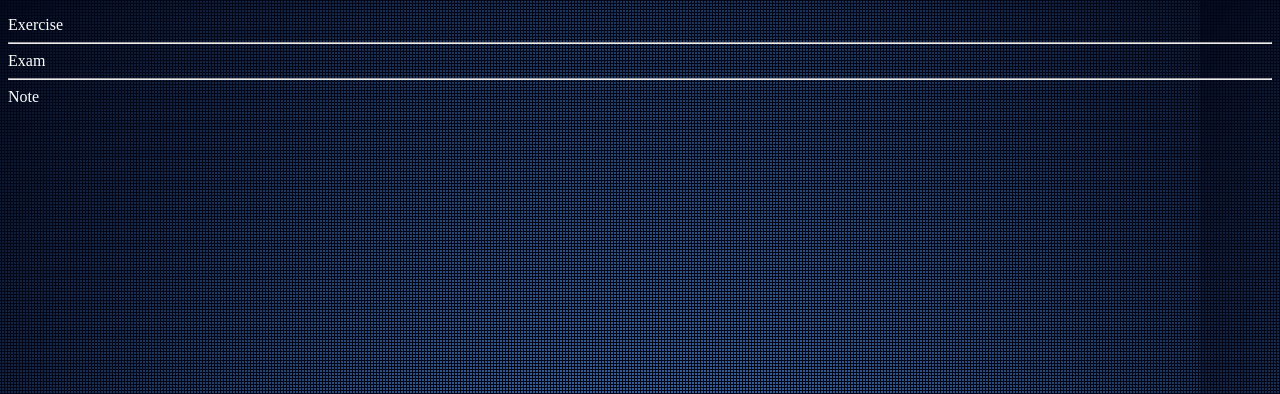
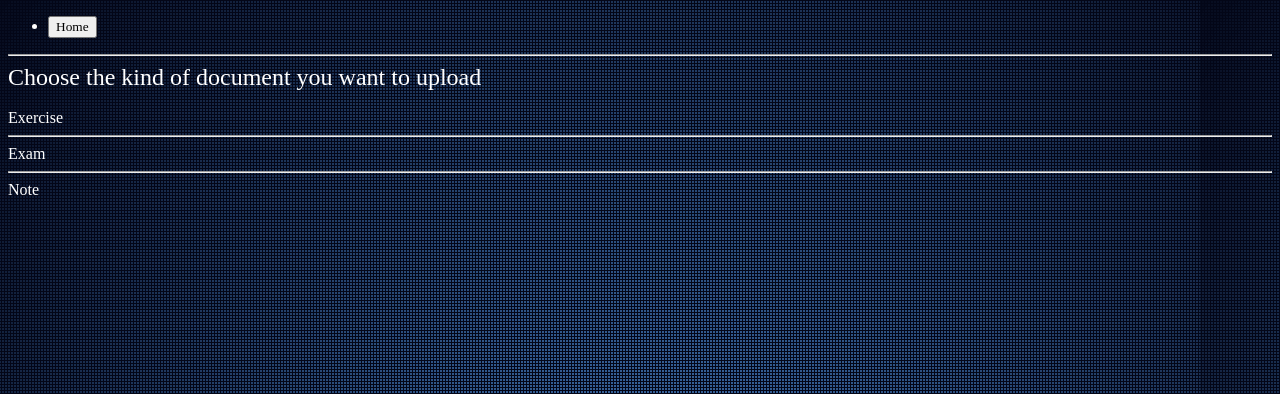
Before and after one commit to polgodia/NoteHub, a Django app: page /notehub/addDocument/ in a window 1280 px wide. Shown: the part 38-432 px from the top of the page. Run offline with Django 3.2, Linux system fonts and the light colour scheme; the first user in the database is signed in.

Commit message:
Some improvements

```diff
--- a/notehub/urls.py
+++ b/notehub/urls.py
@@ -1,7 +1,7 @@
 from django.conf.urls import url
 
 from notehub.views import documents_list, document_detail, add_document_view, user_panel_view, add_exam_view, \
-    add_exercise_view, add_note_view, exam_list, exercise_list, note_list
+    add_exercise_view, add_note_view, exam_list, exercise_list, note_list, valorate_view
 
 app_name = 'notehub'
 
@@ -15,5 +15,6 @@ urlpatterns = [
     url(r'^addExam/', add_exam_view, name='addExam'),
     url(r'^addExercise/', add_exercise_view, name='addExercise'),
     url(r'^addNote/', add_note_view, name='addNote'),
-    url(r'^(?P<id>[\w-]+)/$', document_detail, name='detail') #always last
+    url(r'^(?P<id>[\w-]+)/$', document_detail, name='detail'), #always last
+    url(r'^(?P<id>[\w-]+)/valorate/$', valorate_view, name='valorate'),
 ]
--- a/notehub/views.py
+++ b/notehub/views.py
@@ -131,3 +131,8 @@ def add_note_view(request):
     else:
         form = AddNoteForm()
     return render(request, 'notehub/add_Note.html', context={'form': form})
+
+def valorate_view(request):
+    document = Document.objects.get(id=id)
+    template_name = 'notehub/valorate.html'
+    return render(request, template_name, {'document': document})
--- a/templates/notehub/add_Exam.html
+++ b/templates/notehub/add_Exam.html
@@ -9,10 +9,11 @@
             </form>
         </li>
     </ul>
+    <hr />
     <h1>Add Exam</h1>
     <form class="site-form"  method="post">
         {% csrf_token %}
         {{form.as_p}}
-        <input type="submit" value="addExam">
+        <input type="submit" value="Upload">
     </form>
 {% endblock %}
--- a/templates/notehub/add_Exercice.html
+++ b/templates/notehub/add_Exercice.html
@@ -9,10 +9,11 @@
             </form>
         </li>
      </ul>
+    <hr />
     <h1>Sign up</h1>
     <form class="site-form"  method="post">
         {% csrf_token %}
         {{form.as_p}}
-        <input type="submit" value="addExercice">
+        <input type="submit" value="Upload">
     </form>
 {% endblock %}
--- a/templates/notehub/add_Note.html
+++ b/templates/notehub/add_Note.html
@@ -9,10 +9,11 @@
             </form>
         </li>
     </ul>
+    <hr />
     <h1>Add Note</h1>
     <form class="site-form"  method="post">
         {% csrf_token %}
         {{form.as_p}}
-        <input type="submit" value="addNote">
+        <input type="submit" value="Upload">
     </form>
 {% endblock %}
--- a/templates/notehub/add_document.html
+++ b/templates/notehub/add_document.html
@@ -3,11 +3,20 @@
 <!DOCTYPE html>
 <html lang="en">
 <head>
+    <ul>
+        <li>
+            <form class="panel-link" action="{% url 'notehub:user_panel' %}" method="post">
+                {% csrf_token %}
+                <button type="submit">Home</button>
+            </form>
+        </li>
+    </ul>
     <meta charset="UTF-8">
-    <title>Escolleix quin tipus de document vols penjar</title>
-
 </head>
 <body>
+    <hr />
+    <h2>Choose the kind of document you want to upload</h2>
+    <br>
     <a href="/notehub/addExercise">Exercise</a>
     <hr />
     <a href="/notehub/addExam">Exam</a>
--- a/templates/notehub/document_detail.html
+++ b/templates/notehub/document_detail.html
@@ -15,7 +15,5 @@
             <p>{{ document.subject }}</p>
             <p>{{ document.content }}</p>
         </div>
-
     </div>
-
 {% endblock %}
--- a/templates/notehub/exam_list.html
+++ b/templates/notehub/exam_list.html
@@ -9,6 +9,7 @@
             </form>
         </li>
     </ul>
+    <hr />
     <h1>Exams list</h1>
     <div class="exams">
         {% for exam in exams %}
@@ -16,6 +17,7 @@
                 <h2><a href="{% url 'notehub:detail' id=exam.id %}">{{ exam.name }}</a></h2>
                 <p>{{ exam.last_update }}</p>
             </div>
+            <hr />
         {% endfor %}
     </div>
 {% endblock %}
--- a/templates/notehub/exercise_list.html
+++ b/templates/notehub/exercise_list.html
@@ -9,6 +9,7 @@
             </form>
         </li>
     </ul>
+    <hr />
     <h1>Exercises list</h1>
     <div class="exercises">
         {% for exercise in exercises %}
@@ -16,6 +17,7 @@
                 <h2><a href="{% url 'notehub:detail' id=exercise.id %}">{{ exercise.name }}</a></h2>
                 <p>{{ exercise.last_update }}</p>
             </div>
+            <hr />
         {% endfor %}
     </div>
 {% endblock %}
--- a/templates/notehub/note_list.html
+++ b/templates/notehub/note_list.html
@@ -9,6 +9,7 @@
             </form>
         </li>
     </ul>
+    <hr />
     <h1>Notes list</h1>
     <div class="notes">
         {% for note in notes %}
@@ -16,6 +17,7 @@
                 <h2><a href="{% url 'notehub:detail' id=note.id %}">{{ note.name }}</a></h2>
                 <p>{{ note.last_update }}</p>
             </div>
+            <hr />
         {% endfor %}
     </div>
 {% endblock %}
```
Also changed, not shown: db.sqlite3.
